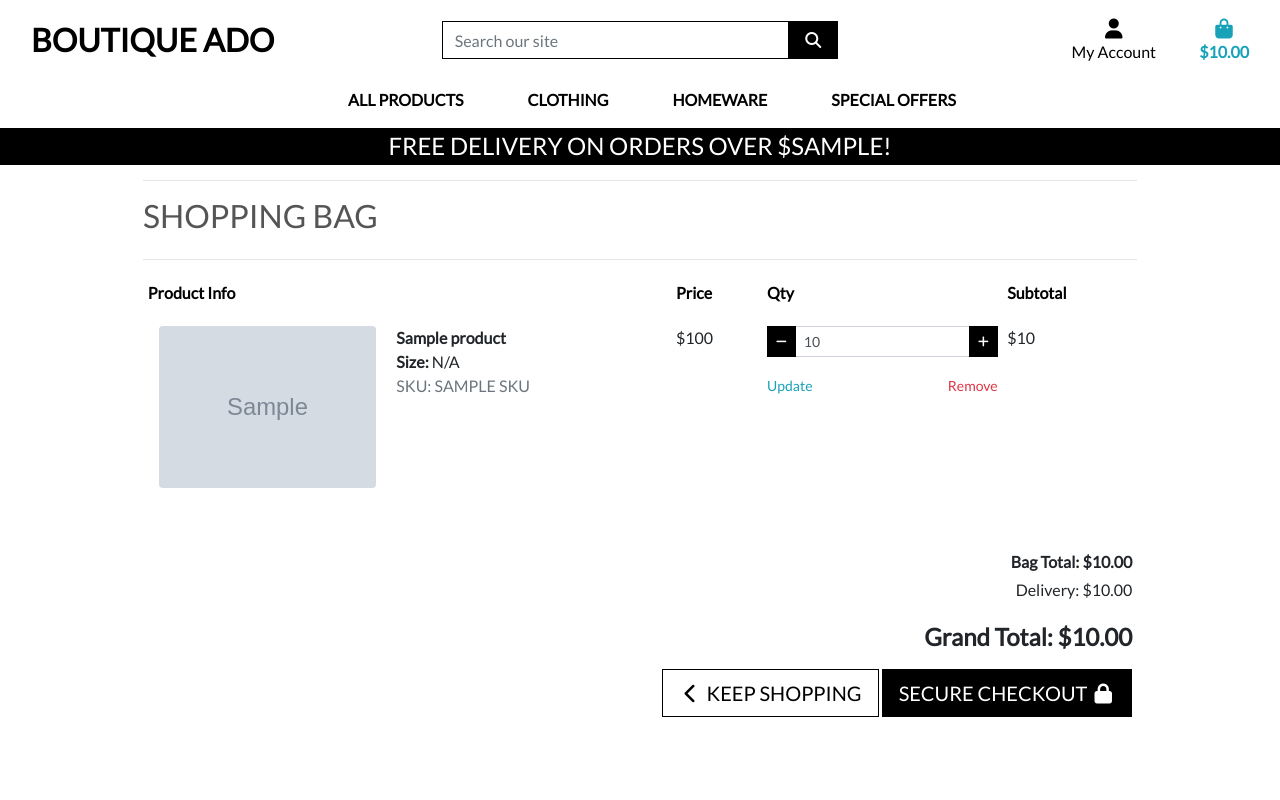
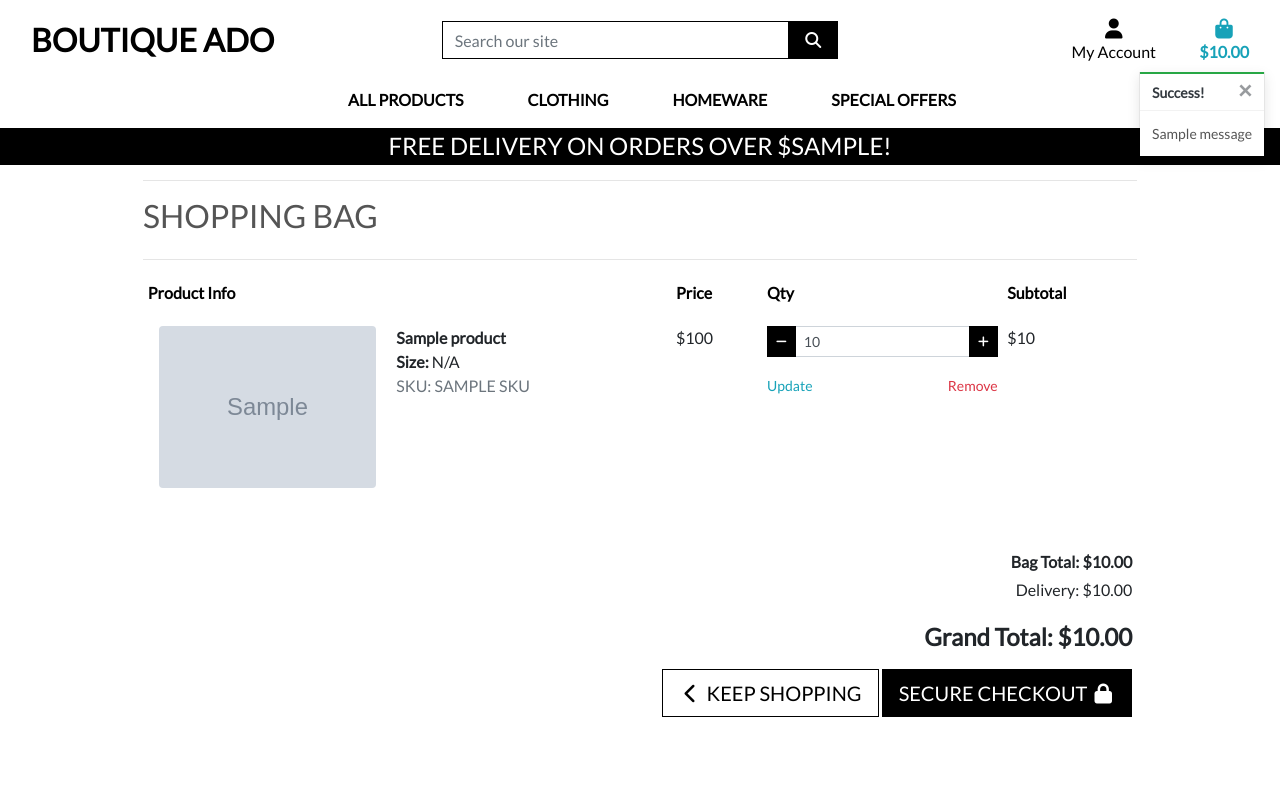
Before and after one commit to GaborFicsor/boutique-ado-v1, a Django app: template bag/templates/bag/bag.html in a window 1280 px wide. Run offline with Django 3.2, Linux system fonts and the light colour scheme; the template is opened without the code that fills it: most values are stand-ins (such as "Sample title", 1, 10 or a date in 2020); grey boxes marked "Sample" are stand-in pictures; one stand-in notice (Sample message) is shown; some libraries are stand-ins or nearby versions.

Commit message:
Add toasts

```diff
--- a/bag/views.py
+++ b/bag/views.py
@@ -1,4 +1,7 @@
 from django.shortcuts import render, redirect, reverse, HttpResponse
+from django.contrib import messages
+
+from products.models import Product
 
 # Create your views here.
 def view_bag(request):
@@ -8,6 +11,8 @@ def view_bag(request):
 
 def add_to_bag(request, item_id):
     """ Add a quantity of the specified product to the shopping bag """
+
+    product = Product.objects.get(pk=item_id)
 
     quantity = int(request.POST.get('quantity'))
     redirect_url = request.POST.get('redirect_url')
@@ -30,6 +35,7 @@ def add_to_bag(request, item_id):
             bag[item_id] += quantity
         else:
             bag[item_id] = quantity
+            messages.success(request, f'Added {product.name} to your bag')
 
     request.session['bag'] = bag
     return redirect(redirect_url)
--- a/boutique_ado/settings.py
+++ b/boutique_ado/settings.py
@@ -78,6 +78,8 @@ TEMPLATES = [
         },
     },
 ]
+
+MESSAGE_STORAGE = 'django.contrib.messages.storage.session.SessionStorage'
 
 AUTHENTICATION_BACKENDS = [
     # Needed to login by username in Django admin, regardless of `allauth`
--- a/static/css/base.css
+++ b/static/css/base.css
@@ -100,6 +100,21 @@ a.category-badge > span.badge:hover {
     right: 10px;
 }
 
+.message-container {
+    position: fixed;
+    top: 72px;
+    right: 15px;
+    z-index: 999999999999;
+}
+
+.custom-toast {
+    overflow: visible;
+}
+
+.toast-capper {
+    height: 2px;
+}
+
 .btt-link,
 .update-link,
 .remove-item {
--- a/templates/base.html
+++ b/templates/base.html
@@ -127,7 +127,21 @@
     </header>
 
     {% if messages %}
-    <div class="message-container"></div>
+    <div class="message-container">
+            {% for message in messages %}
+                {% with message.level as level %}
+                    {% if level == 40 %}
+                        {% include 'includes/toasts/toast_error.html' %}
+                    {% elif level == 30 %}
+                        {% include 'includes/toasts/toast_warning.html' %}
+                    {% elif level == 25 %}
+                        {% include 'includes/toasts/toast_success.html' %}
+                    {% else %}
+                        {% include 'includes/toasts/toast_success.html' %}
+                    {% endif %}
+                {% endwith %}
+            {% endfor %}
+    </div>
     {% endif %}
 
     {% block page_header %}
@@ -137,6 +151,9 @@
     {% endblock %}
 
     {% block postloadjs %}
+    <script type="text/javascript">
+        $('.toast').toast('show');
+    </script>
     {% endblock %}
 
 
--- /dev/null
+++ b/templates/includes/toasts/toast_success.html
@@ -0,0 +1,13 @@
+<div class="toast custom-toast rounded-0 border-top-0" data-autohide="false">
+    <div class="arrow-up arrow-success"></div>
+    <div class="w-100 toast-capper bg-success"></div>
+    <div class="toast-header bg-white text-dark">
+        <strong class="mr-auto">Success!</strong>
+        <button type="button" class="ml-2 mb-1 close text-dark" data-dismiss="toast" aria-label="Close">
+            <span aria-hidden="true">&times;</span>
+        </button>
+    </div>
+    <div class="toast-body bg-white">
+        {{ message }}
+    </div>
+</div>
```
Also changed, not shown: templates/includes/toasts/toast_error.html (added, +13 -0 lines), templates/includes/toasts/toast_info.html (added, +13 -0 lines), templates/includes/toasts/toast_warning.html (added, +13 -0 lines).
